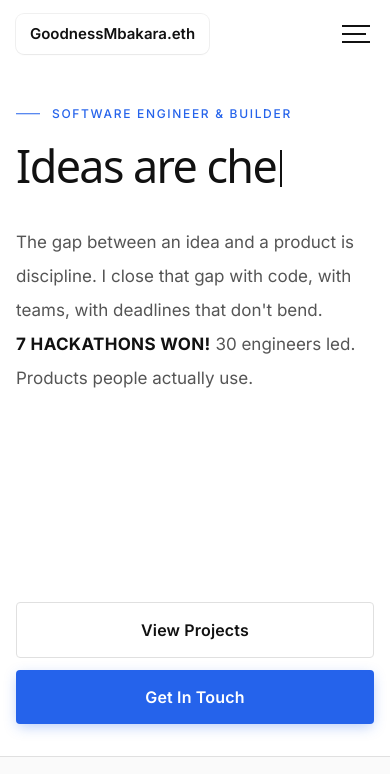
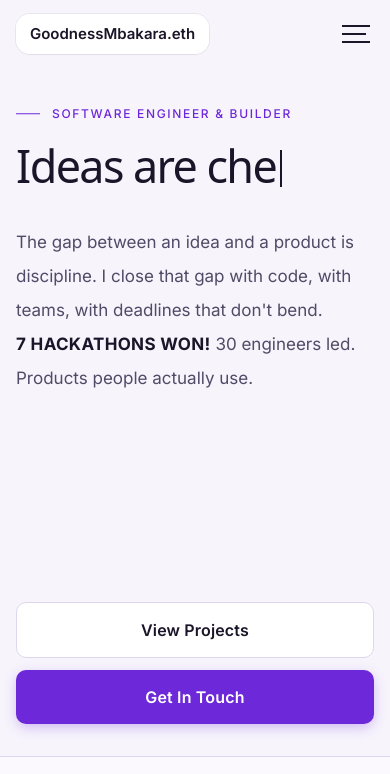
Before and after one commit to Goodnessmbakara/Goodnessmbakara.github.io, a Next.js app: page / in a window 390 px wide. Shown: the top 774 px of the page. Built offline with nearby package versions, Linux system fonts and the light colour scheme; a web font is replaced by a local one.

Commit message:
style: purple palette, gradient body, and larger radii
- Shift design tokens to violet/lilac backgrounds and violet accent
- Add shared radius tokens (--radius-sm/md/lg) across hero, cards, contact
- Update hero parallax grid, projects strip, and contact info card styling

```diff
--- a/app/global-styles.css
+++ b/app/global-styles.css
@@ -1,12 +1,15 @@
 /* ===== Design System ===== */
 :root {
-  --bg: #ffffff;
-  --bg-secondary: #f7f7f7;
-  --text-primary: #111111;
-  --text-secondary: #555555;
-  --accent: #2563eb;
-  --accent-hover: #1d4ed8;
-  --border: #e0e0e0;
+  --bg: #f7f4fc;
+  --bg-secondary: #ede9f7;
+  --text-primary: #1a1528;
+  --text-secondary: #524a66;
+  --accent: #6d28d9;
+  --accent-hover: #5b21b6;
+  --border: #ddd6ee;
+  --radius-sm: 10px;
+  --radius-md: 14px;
+  --radius-lg: 20px;
   --font-display: 'Instrument Serif', Georgia, serif;
   --font-headline: 'Sniglet', system-ui, sans-serif;
   --font-body: 'Inter', system-ui, -apple-system, sans-serif;
@@ -24,7 +27,8 @@ html {
 }
 
 body {
-  background: var(--bg);
+  background: linear-gradient(165deg, #f3effa 0%, var(--bg) 38%, #ebe4f6 100%);
+  background-attachment: fixed;
   color: var(--text-primary);
   font-family: var(--font-body);
   font-size: 17px;
--- a/components/ContactSection.module.css
+++ b/components/ContactSection.module.css
@@ -27,9 +27,9 @@
 
 /* ===== Info Card ===== */
 .infoCard {
-  background: var(--text-primary);
+  background: linear-gradient(145deg, #2d2640 0%, #1a1528 100%);
   color: #fff;
-  border-radius: 3px;
+  border-radius: var(--radius-lg);
   padding: 2.5rem 2rem;
   display: flex;
   flex-direction: column;
@@ -65,7 +65,7 @@
   font-weight: 500;
   font-size: 0.875rem;
   border: 1px solid rgba(255, 255, 255, 0.15);
-  border-radius: 3px;
+  border-radius: var(--radius-sm);
   padding: 0.5rem 1rem;
   text-decoration: none;
   transition: background 0.2s;
@@ -78,9 +78,9 @@
 
 /* ===== Form Card ===== */
 .card {
-  background: var(--bg);
+  background: rgba(255, 255, 255, 0.9);
   border: 1px solid var(--border);
-  border-radius: 3px;
+  border-radius: var(--radius-lg);
   padding: 2.5rem 2rem;
   display: flex;
   flex-direction: column;
@@ -106,7 +106,7 @@
   width: 100%;
   padding: 0.75rem 1rem;
   border: 1px solid var(--border);
-  border-radius: 3px;
+  border-radius: var(--radius-sm);
   background: var(--bg);
   color: var(--text-primary);
   font-size: 0.9375rem;
@@ -134,7 +134,7 @@
   font-family: var(--font-body);
   padding: 0.8125rem 0;
   border: none;
-  border-radius: 3px;
+  border-radius: var(--radius-sm);
   cursor: pointer;
   transition: background 0.2s;
   margin-top: 0.5rem;
@@ -156,7 +156,7 @@
   background: #f0fdf4;
   color: #166534;
   border: 1px solid #bbf7d0;
-  border-radius: 3px;
+  border-radius: var(--radius-sm);
   padding: 0.75rem 1rem;
   font-size: 0.9375rem;
 }
@@ -168,7 +168,7 @@
   background: #fef2f2;
   color: #991b1b;
   border: 1px solid #fecaca;
-  border-radius: 3px;
+  border-radius: var(--radius-sm);
   padding: 0.75rem 1rem;
   font-size: 0.9375rem;
 }
--- a/components/ExperienceSection.module.css
+++ b/components/ExperienceSection.module.css
@@ -28,9 +28,9 @@
 }
 
 .card {
-  background: var(--bg);
+  background: rgba(255, 255, 255, 0.88);
   border: 1px solid var(--border);
-  border-radius: 3px;
+  border-radius: var(--radius-md);
   padding: 2rem;
   transition: border-color 0.2s;
 }
@@ -77,7 +77,7 @@
   text-transform: uppercase;
   color: var(--text-secondary);
   border: 1px solid var(--border);
-  border-radius: 3px;
+  border-radius: var(--radius-sm);
   padding: 0.25rem 0.625rem;
   white-space: nowrap;
   background: transparent;
--- a/components/FeaturedProjectCard.module.css
+++ b/components/FeaturedProjectCard.module.css
@@ -1,7 +1,7 @@
 .card {
-  background: var(--bg);
-  border: 1px solid #d6d6d6;
-  border-radius: 6px;
+  background: rgba(255, 255, 255, 0.85);
+  border: 1px solid var(--border);
+  border-radius: var(--radius-lg);
   overflow: hidden;
   display: flex;
   flex-direction: row;
@@ -89,7 +89,7 @@
   font-weight: 500;
   font-size: 0.875rem;
   border: none;
-  border-radius: 3px;
+  border-radius: var(--radius-sm);
   padding: 0.625rem 1.125rem;
   text-decoration: none;
   transition: background 0.2s;
@@ -109,7 +109,7 @@
   font-weight: 500;
   font-size: 0.875rem;
   border: 1.5px solid var(--border);
-  border-radius: 3px;
+  border-radius: var(--radius-sm);
   padding: 0.625rem 1.125rem;
   text-decoration: none;
   transition: border-color 0.2s;
--- a/components/HeroSection.module.css
+++ b/components/HeroSection.module.css
@@ -7,9 +7,9 @@
   height: 100vh;
   overflow: hidden;
   z-index: -1;
-  background-color: #f8f8f8;
+  background-color: #f0ebf8;
   /* Fine dot grid pattern */
-  background-image: radial-gradient(circle, #c0c0c0 1.2px, transparent 1.2px);
+  background-image: radial-gradient(circle, #c4b8dc 1.2px, transparent 1.2px);
   background-size: 28px 28px;
   animation: slideOut linear;
   animation-timeline: scroll(block nearest);
@@ -27,7 +27,7 @@
   font-style: italic;
   font-size: 18vw;
   color: transparent;
-  -webkit-text-stroke: 1.5px #d0d0d0;
+  -webkit-text-stroke: 1.5px #cfc4e2;
   white-space: nowrap;
   user-select: none;
   pointer-events: none;
@@ -131,7 +131,7 @@
   background: #fff;
   color: var(--text-primary);
   border: 1.5px solid var(--border);
-  border-radius: 3px;
+  border-radius: var(--radius-sm);
   padding: 0.8125rem 2rem;
   font-size: 0.9375rem;
   font-weight: 500;
@@ -148,7 +148,7 @@
   background: var(--accent);
   color: #fff;
   border: none;
-  border-radius: 3px;
+  border-radius: var(--radius-sm);
   padding: 0.8125rem 2rem;
   font-size: 0.9375rem;
   font-weight: 500;
@@ -175,7 +175,7 @@
   }
   .heroBackgroundText {
     font-size: 22vw;
-    -webkit-text-stroke: 1px #e0e0e0;
+    -webkit-text-stroke: 1px #d4c8ea;
   }
 }
 
@@ -251,13 +251,13 @@
     padding: 1.0625rem 1.5rem;
     font-size: 1rem;
     font-weight: 600;
-    border-radius: 4px;
+    border-radius: var(--radius-sm);
     text-align: center;
     letter-spacing: 0.01em;
     transition: transform 0.15s ease, background 0.2s ease, border-color 0.2s ease;
   }
   .secondaryBtn {
-    box-shadow: 0 4px 14px -2px rgba(37, 99, 235, 0.35);
+    box-shadow: 0 4px 14px -2px rgba(109, 40, 217, 0.35);
   }
   .primaryBtn:active,
   .secondaryBtn:active {
@@ -270,7 +270,7 @@
   }
   .heroBackground {
     background-image: none;
-    background-color: #ffffff;
+    background-color: var(--bg);
   }
 }
 
--- a/components/Layout.module.css
+++ b/components/Layout.module.css
@@ -31,9 +31,9 @@
   display: flex;
   align-items: center;
   gap: 0.75rem;
-  background: #ffffff;
+  background: rgba(255, 255, 255, 0.92);
   padding: 0.5rem 0.875rem;
-  border-radius: 8px;
+  border-radius: var(--radius-md);
   box-shadow: 0 1px 2px rgba(0, 0, 0, 0.04), 0 0 0 1px rgba(0, 0, 0, 0.06);
 }
 
--- a/components/ProjectsSection.module.css
+++ b/components/ProjectsSection.module.css
@@ -1,5 +1,5 @@
 .section {
-  background: #fafafa;
+  background: rgba(255, 255, 255, 0.45);
   border-top: 1px solid var(--border);
   border-bottom: 1px solid var(--border);
 }
```
